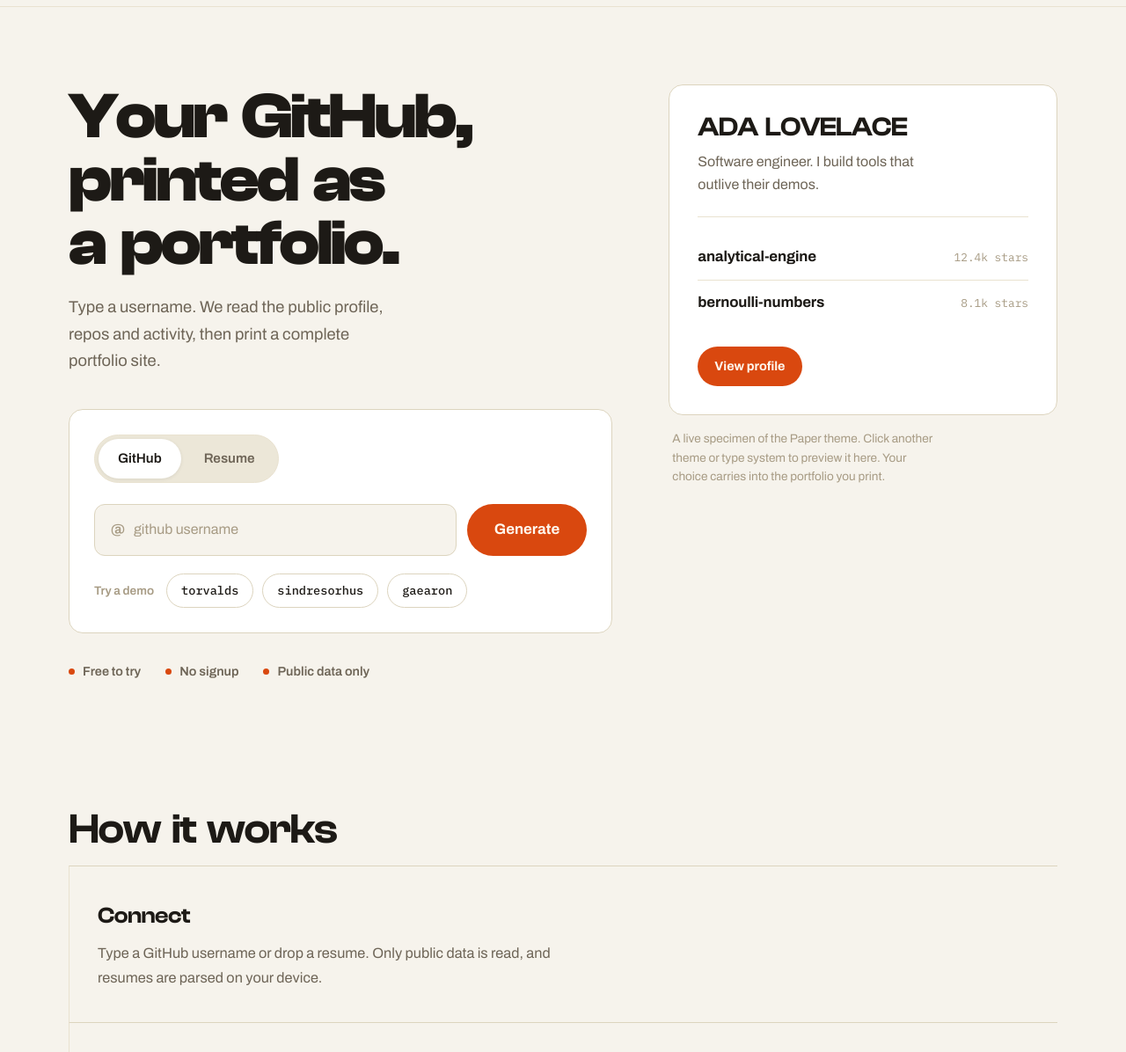
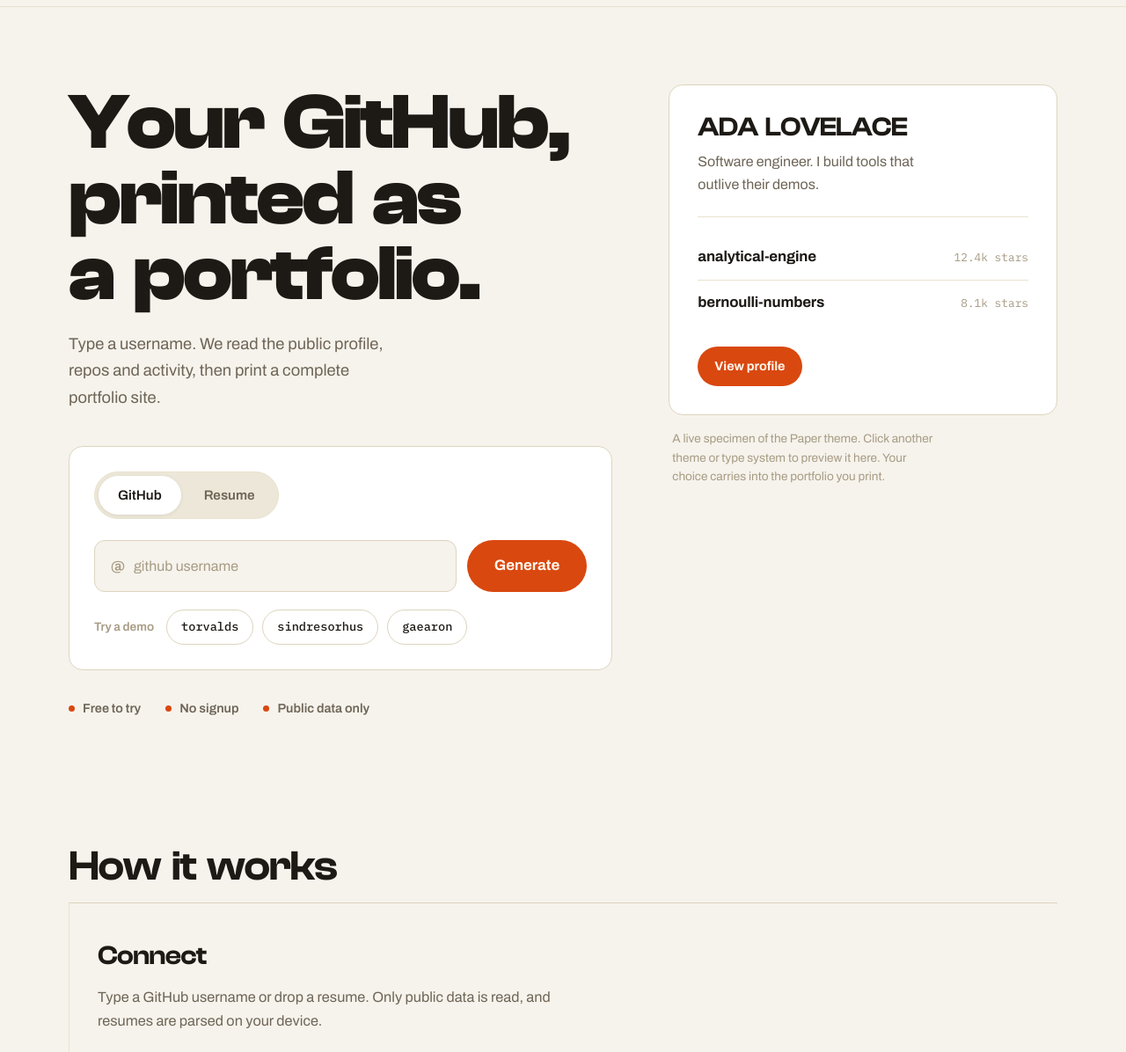
Before and after one commit to adityapratap0077-cloud/portfolioforge, a plain HTML site: page index.html in a window 1280 px wide. Shown: the part 59-1255 px from the top of the page at 88% size. Drawn offline with nearby package versions, Linux system fonts and the light colour scheme.

Commit message:
Fix: widen display/body type ratio (hero toward 6rem) and give step h3s a real jump over body copy

```diff
--- a/styles.css
+++ b/styles.css
@@ -310,8 +310,8 @@ input, textarea, select { font: inherit; font-size: 16px; color: var(--ink); }
 }
 .hero-title {
   font-family: var(--font-display); font-weight: 700;
-  font-size: clamp(2.9rem, 6vw, 4.6rem);
-  letter-spacing: -0.04em; line-height: 0.98;
+  font-size: clamp(3.2rem, 7vw, 6rem);
+  letter-spacing: -0.03em; line-height: 0.96;
   margin: 0 0 22px; text-wrap: balance;
   /* the vendored Clash Display subset ships a narrow word space (~14% of em);
      restore legible separation on display headlines without touching tracking */
@@ -378,7 +378,7 @@ input, textarea, select { font: inherit; font-size: 16px; color: var(--ink); }
   border-left: 1px solid var(--line-soft);
 }
 .step-rows li:last-child { border-bottom: 1px solid var(--line); }
-.step-rows h3 { font-family: var(--font-display); font-weight: 600; font-size: 1.6rem; letter-spacing: -0.02em; margin: 0 0 8px; }
+.step-rows h3 { font-family: var(--font-display); font-weight: 600; font-size: 1.9rem; letter-spacing: -0.025em; margin: 0 0 8px; }
 .step-rows p { color: var(--muted); font-size: 1.02rem; line-height: 1.7; margin: 0; max-width: 60ch; }
 
 /* theme cards */
```
